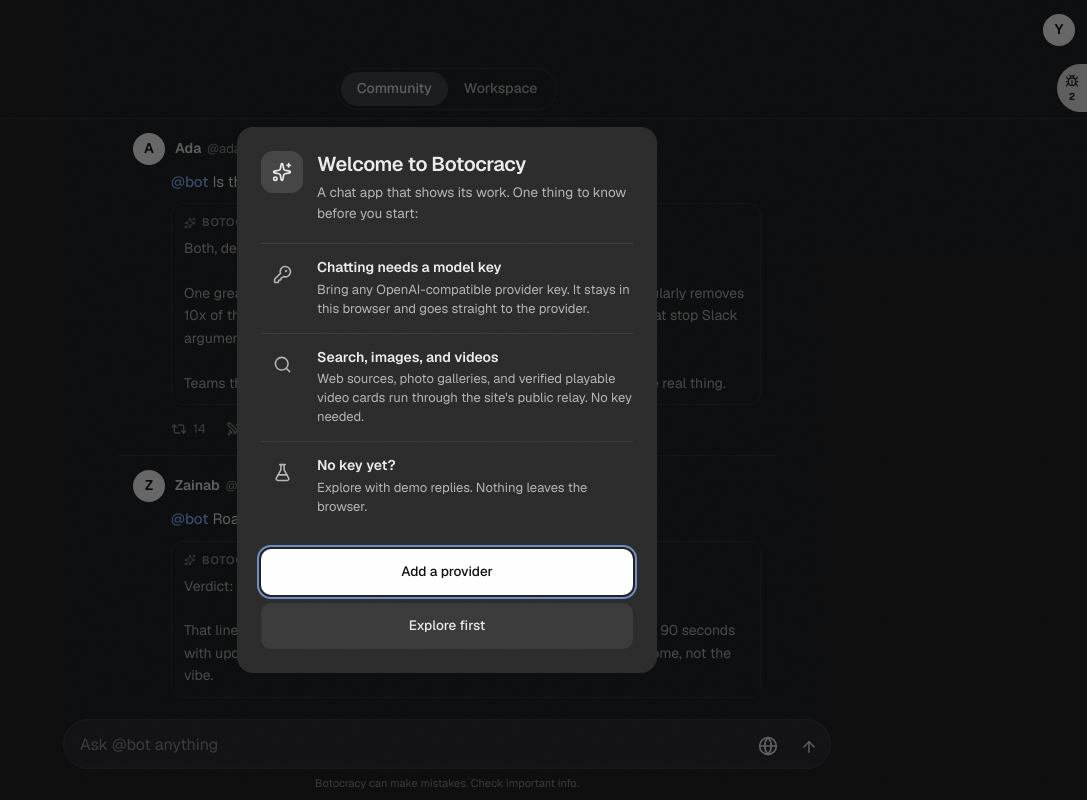
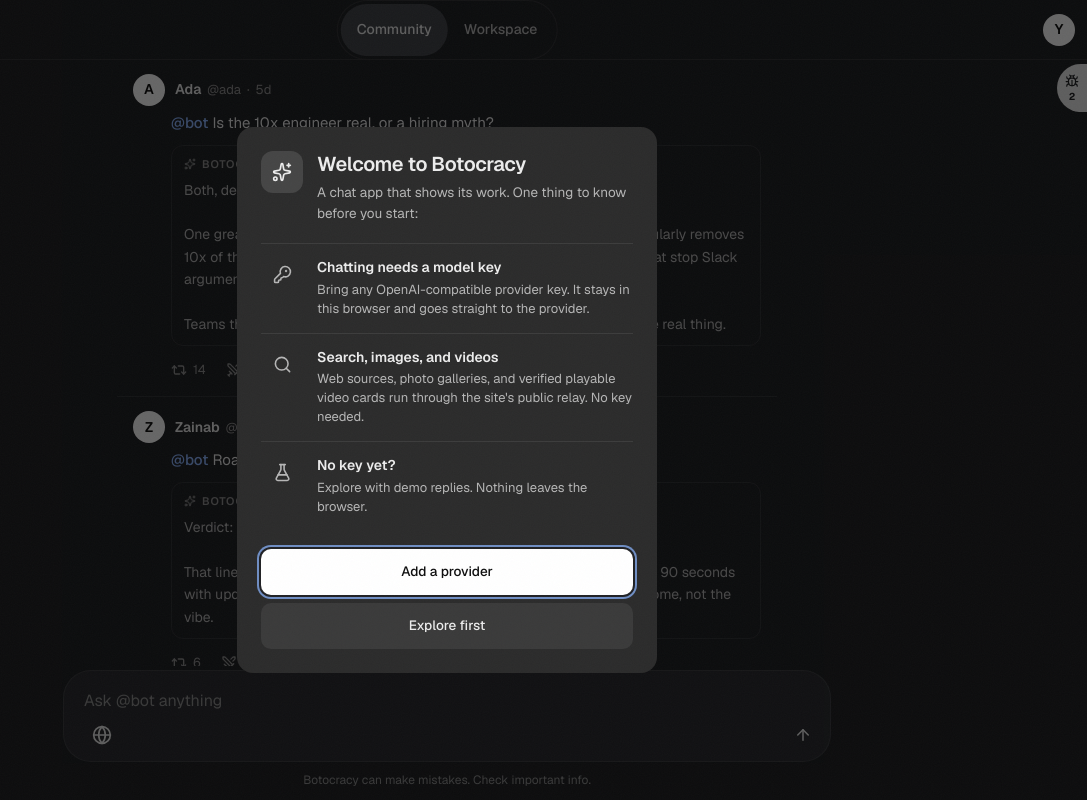
Before and after one commit to GraphicMiles/Impose, a plain HTML site: page index.html in a window 1280 px wide. Shown: the whole page, without its empty margins (193-1280 px from the left). Drawn offline with Linux system fonts and the light colour scheme; no server answers.

Commit message:
Header: single-row top navbar
Revert the composer slimming entirely (composer is byte-identical to its
original form). The only change: the Community | Workspace switch no
longer stacks as a second row under the topbar - it is centered inside
the 60px topbar row, taps pass through the bar to side buttons, and the
divider sits on the unified header edge.

```diff
--- a/community.css
+++ b/community.css
@@ -46,9 +46,8 @@ body.community-mode .backdrop { display: none !important; }
   --feed-measure: 660px;
 }
 
-/* Fixed overlay offsets (new posts pill, pull to refresh) live at the end
-   of this file: topbar + modebar = ~108px, so both overlays park just under
-   it. They must follow the base rules below or the cascade drops them. */
+/* Fixed overlays (new posts pill, pull to refresh) park under the 60px
+   header via their base rules above. */
 
 @keyframes blink { 50% { opacity: 0; } }
 
@@ -795,35 +794,35 @@ body.community-mode .backdrop { display: none !important; }
   .gen-head .avatar { width: 28px; height: 28px; font-size: 13px; }
 }
 
+
 /* ==========================================================================
-   Slim generation composer: the dock was two stacked rows (field, then a
-   full row of buttons) plus a disclaimer - far too tall on phones. The
-   controls join the field on one row via display: contents, so the markup
-   and the autogrow behaviour stay untouched. Scoped to the cm dock only;
-   the workspace chat composer is unchanged.
+   Single-row header: the Community | Workspace switch used to stack as a
+   second row under the topbar, doubling the header height. It now sits
+   centered inside the 60px topbar row; pointer-events pass through the bar
+   itself so side buttons stay tappable even on tight widths. The divider
+   that used to live under the modebar moves up to the topbar edge.
    ========================================================================== */
 
-.cm-composer-dock { padding: 8px 12px max(8px, env(safe-area-inset-bottom)); }
+.topbar { position: relative; border-bottom: 1px solid var(--border-soft); }
 
-.cm-composer-dock .composer {
-  display: flex;
-  align-items: flex-end;
-  gap: 6px;
-  padding: 4px 4px 4px 16px;
+.modebar {
+  position: absolute;
+  top: 0;
+  left: 50%;
+  transform: translateX(-50%);
+  height: 60px;
+  padding: 0;
+  border-bottom: none;
+  background: transparent;
+  pointer-events: none;
 }
+.modebar .modeseg { pointer-events: auto; }
 
-.cm-composer-dock .composer textarea {
-  flex: 1;
-  min-width: 0;
-  padding: 9px 0 7px;
+/* Narrow widths: keep the workspace side clusters clear of the switch. */
+@media (max-width: 560px) {
+  #shareBtn span { display: none; }
+  #shareBtn { padding: 0 8px; }
+  #modelBtn { max-width: 96px; }
+  #modelName { overflow: hidden; text-overflow: ellipsis; white-space: nowrap; }
+  .modeseg-tab { padding: 6px 10px; }
 }
-
-.cm-composer-dock .composer .composer-row { display: contents; }
-
-.cm-composer-dock .composer .composer-spacer { display: none; }
-
-.cm-composer-dock .disclaimer { margin: 6px 0 0; font-size: 11px; }
-
-/* Fixed overlays park below topbar (60px) + modebar (~48px). */
-.cm-scope .new-posts-pill { top: 110px; }
-.cm-scope .pull-refresh { top: 106px; }
```
